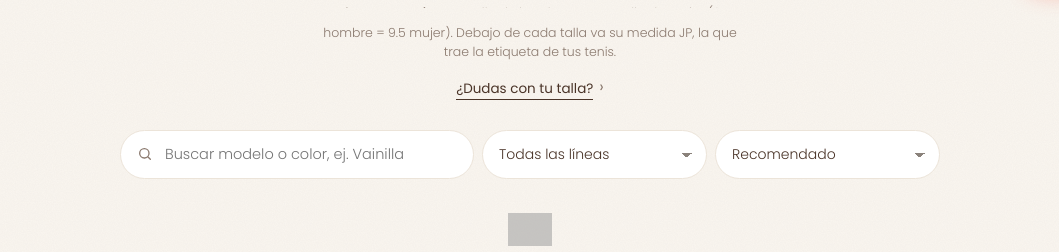
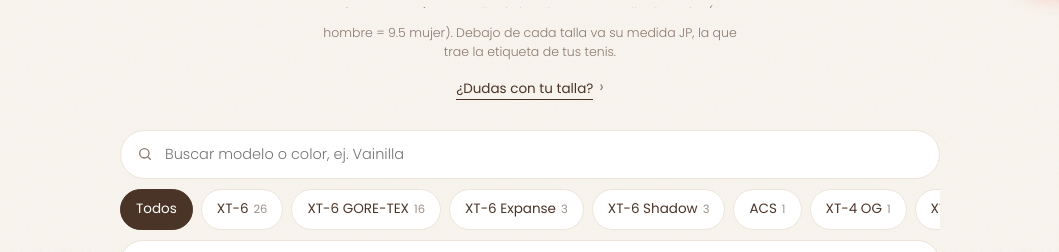
Before and after one commit to ansamu98-eng/brunaweb, a plain HTML site: page stock/index.html in a window 1280 px wide. Shown: the part 793-1045 px from the top of the page, without its empty margins (110-1169 px from the left). Drawn offline with Linux system fonts and the light colour scheme; grey boxes are pictures that could not be loaded.

Commit message:
Filtro por estilo (XT-6, GORE-TEX, Expanse...) para mandar recortes de un solo estilo
Co-Authored-By: Claude Opus 5.5 <noreply@anthropic.com>
Claude-Session: https://claude.ai/code/session_01Cue1SntXoBJe5nFHn85WRD

```diff
--- a/stock/index.html
+++ b/stock/index.html
@@ -68,6 +68,13 @@
   /* Buscador y filtros */
   .tools{display:flex;gap:8px;flex-wrap:wrap;margin:30px auto 0;max-width:820px}
   .tools .q{flex:1 1 100%;position:relative}
+  .chips{display:flex;gap:8px;flex:1 1 100%;overflow-x:auto;scrollbar-width:none;padding:2px 0}
+  .chips::-webkit-scrollbar{display:none}
+  .chips:empty{display:none}
+  .chip{flex:none;font:inherit;font-size:13.5px;font-weight:400;color:var(--ink);border:1px solid var(--hair);background:var(--paper);border-radius:999px;padding:9px 15px;cursor:pointer;transition:background .15s,color .15s}
+  .chip small{font-size:11.5px;opacity:.55;margin-left:5px}
+  .chip.on{background:var(--ink);border-color:var(--ink);color:var(--paper)}
+  .chip:focus-visible{outline:2px solid var(--coral);outline-offset:2px}
   .tools input{width:100%;font:inherit;font-size:14.5px;font-weight:300;color:var(--ink);border:1px solid var(--hair);background:var(--paper);border-radius:999px;padding:12px 18px 12px 44px;outline:none}
   .tools input:focus{border-color:#bdb5ab}
   .tools .q svg{position:absolute;left:17px;top:50%;transform:translateY(-50%);width:16px;height:16px;color:var(--mute)}
@@ -237,7 +244,7 @@
 
   <div class="tools" id="tools">
     <label class="q"><svg viewBox="0 0 24 24" fill="none" stroke="currentColor" stroke-width="2" stroke-linecap="round" aria-hidden="true"><circle cx="11" cy="11" r="7"/><path d="m20 20-3.5-3.5"/></svg><input id="q" type="search" placeholder="Buscar modelo o color, ej. Vainilla" autocomplete="off" aria-label="Buscar modelo o color"></label>
-    <select id="fline" aria-label="Línea"><option value="">Todas las líneas</option><option value="gtx">GORE-TEX</option><option value="lab">XT-6 LAB</option><option value="otro">Otras</option></select>
+    <div class="chips" id="fstyles" role="group" aria-label="Filtrar por estilo"></div>
     <select id="fsort" aria-label="Ordenar"><option value="">Recomendado</option><option value="asc">Precio: menor a mayor</option><option value="desc">Precio: mayor a menor</option></select>
   </div>
   <div id="out"><div class="msg">Cargando lo disponible…</div></div>
@@ -263,7 +270,7 @@
 
 <script>
 const IG_USER = "thebruna.cr";
-const state = { sys:"W", size:null, q:"", line:"", sort:"" };
+const state = { sys:"W", size:null, q:"", styles:[], sort:"" };
 let items = [], fotos = {}, catalogo = [], catById = {}, FA = {};
 const $ = id => document.getElementById(id);
 const esc = s => String(s ?? "").replace(/[&<>"']/g, c => ({"&":"&amp;","<":"&lt;",">":"&gt;",'"':"&quot;","'":"&#39;"}[c]));
@@ -468,6 +475,7 @@ function render(){
   $("pinfo").style.display = isP ? "block" : "none";
   if (isP){
     $("uni").style.display = "none";
+    renderStyles(promoPool());
     const gs = groups(vis(promoPool())).sort((a,b)=> homeFirst(a,b) || (state.sort ? sortG(a,b) : (pctOff(b.items)-pctOff(a.items) || sortG(a,b))));
     $("out").innerHTML = (!gs.length && filtering()) ? noRes() : section("Descuentos especiales","Precio especial","promo","Precio rebajado mientras duren los pares.", gs, "promo");
     bindOut();
@@ -489,6 +497,7 @@ function render(){
 
   const out = $("out");
   if (!items.length){ return; }
+  renderStyles(state.size ? pool.filter(i=>i.talla===state.size) : pool);
   if (!state.size){
     // Vista general: todo lo listo en esta categoría
     const gs = groups(vis(pool));
@@ -516,7 +525,7 @@ let pickerVisible = true;
 function updSizebar(){
   const b = $("sizebar"); if (!b) return;
   const on = !!state.size && !pickerVisible;
-  if (state.size) $("sizebarT").textContent = "Talla " + sizeLong(state.size) + (cmOf(state.size) ? " · " + cmOf(state.size) : "");
+  if (state.size) $("sizebarT").textContent = "Talla " + sizeLong(state.size) + (cmOf(state.size) ? " · " + cmOf(state.size) : "") + (state.styles.length ? " · " + state.styles.join(", ") : "");
   b.classList.toggle("on", on);
   const nav = document.querySelector(".snav"); b.style.top = (nav ? Math.max(0, nav.getBoundingClientRect().bottom) : 0) + "px";
 }
@@ -524,7 +533,7 @@ function bindOut(){
   updSizebar();
   const out = $("out");
   out.querySelectorAll(".card").forEach(c => c.onclick = () => openSheet(c.dataset.k));
-  const cf = $("clearf"); if (cf) cf.onclick = () => { state.q = ""; state.line = ""; $("q").value = ""; $("fline").value = ""; render(); };
+  const cf = $("clearf"); if (cf) cf.onclick = () => { state.q = ""; state.styles = []; $("q").value = ""; render(); };
   const av = $("avisaTalla"); if (av) av.addEventListener("click", () => {
     const t = state.size, msg = `¡Hola Bruna! Busco talla ${sizeShort(t)}${sysOf(t)==="W"?" mujer":sysOf(t)==="M"?" hombre":""}${cmOf(t)?` (${cmOf(t)})`:""}. ¿Me avisan cuando les llegue algo en mi talla?`;
     gcEvent("avisame-talla-"+SYS[state.sys].h+"-"+sizeShort(t).replace(".","-"), "Avisame talla "+sizeLong(t));
@@ -540,9 +549,26 @@ const lineKey = m => { const l = lineOf(m); return l==="gtx" ? "gtx" : l==="xt-6
 const fold = s => String(s||"").toLowerCase().normalize("NFD").replace(/[\u0300-\u036f]/g,"").replace(/vanilla/g,"vainilla");
 function vis(list){
   const q = fold(state.q).trim().split(/\s+/).filter(Boolean);
-  return list.filter(i => (!state.line || lineKey(i.modelo)===state.line) && q.every(w => fold(modelName(i.modelo)+" "+i.modelo+" "+i.color).includes(w)));
+  return list.filter(i => (!state.styles.length || state.styles.includes(styleOf(i))) && q.every(w => fold(modelName(i.modelo)+" "+i.modelo+" "+i.color).includes(w)));
 }
-const filtering = () => !!(state.q.trim() || state.line);
+const filtering = () => !!(state.q.trim() || state.styles.length);
+// Estilos (XT-6, GORE-TEX, Expanse...) para filtrar y mandar recortes de un solo estilo
+const styleOf = i => modelName(i.modelo);
+function renderStyles(base){
+  const box = $("fstyles"); if (!box) return;
+  const cnt = {};
+  groups(base).forEach(g => { const k = styleOf(g.items[0]); cnt[k] = (cnt[k]||0) + 1; });
+  const keys = Object.keys(cnt).sort((a,b) => cnt[b]-cnt[a] || a.localeCompare(b));
+  state.styles = state.styles.filter(k => cnt[k]);
+  if (keys.length < 2){ box.innerHTML = ""; return; }
+  box.innerHTML = `<button type="button" class="chip${state.styles.length?"":" on"}" data-s="">Todos</button>` + keys.map(k => `<button type="button" class="chip${state.styles.includes(k)?" on":""}" data-s="${esc(k)}" aria-pressed="${state.styles.includes(k)}">${esc(k)}<small>${cnt[k]}</small></button>`).join("");
+  box.querySelectorAll(".chip").forEach(b => b.onclick = () => {
+    const k = b.dataset.s;
+    if (!k) state.styles = []; else state.styles = state.styles.includes(k) ? state.styles.filter(x=>x!==k) : [...state.styles, k];
+    if (k) gcEvent("estilo-"+fold(k).replace(/[^a-z0-9]+/g,"-"), "Filtro estilo "+k);
+    render();
+  });
+}
 const slugOf = g => fold(modelName(g.modelo)+" "+g.color).replace(/[^a-z0-9]+/g,"-").replace(/^-|-$/g,"");
 function noRes(){ return `<div class="empty nores"><b>No encontramos pares con ese filtro</b>Probá con otra palabra o <button class="linkbtn" id="clearf">quitá los filtros</button>. Si buscás un color que no ves, mirá el <a href="../catalogo/" style="color:var(--coral);font-weight:600">catálogo completo</a>.</div>`; }
 
@@ -687,7 +713,6 @@ function openFromHash(){
 }
 let qt;
 $("q").addEventListener("input", e => { state.q = e.target.value; clearTimeout(qt); qt = setTimeout(() => { render(); if (state.q.trim().length > 2) { try { window.metaTrack && metaTrack("Search", {search_string: state.q.trim()}); } catch(e){} } if (state.q.trim().length > 2) gcEvent("buscar-"+fold(state.q).trim().replace(/[^a-z0-9]+/g,"-"), "Buscó: "+state.q.trim()); }, 250); });
-$("fline").addEventListener("change", e => { state.line = e.target.value; render(); });
 $("fsort").addEventListener("change", e => { state.sort = e.target.value; render(); });
 const wantsGuide = () => /^#guia/i.test(location.hash);
 
```
